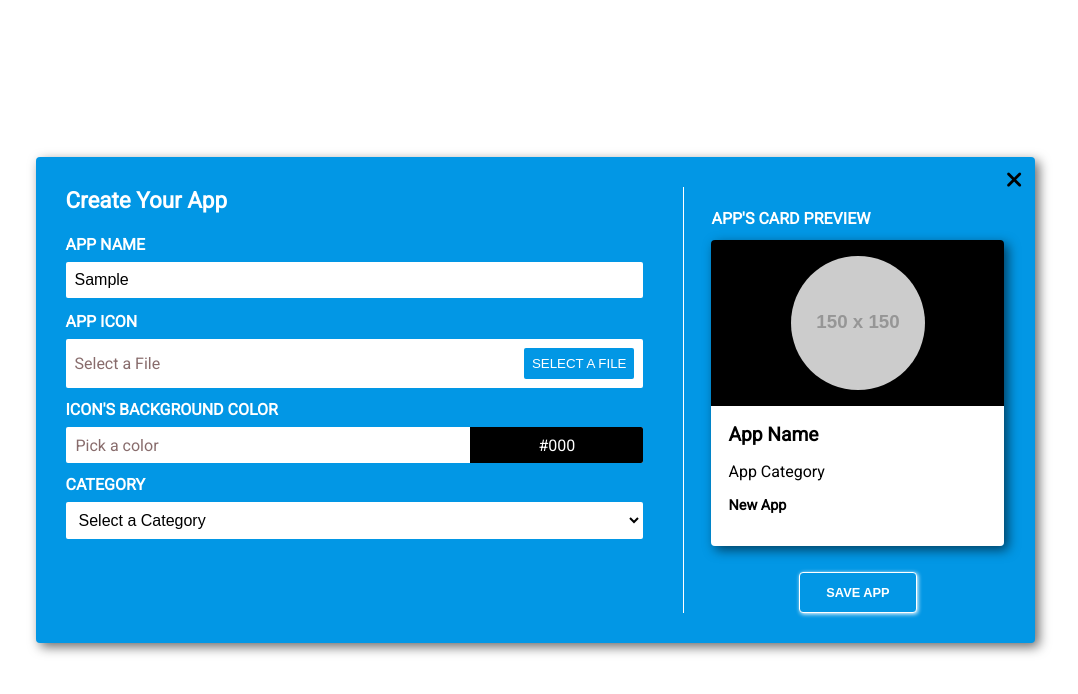
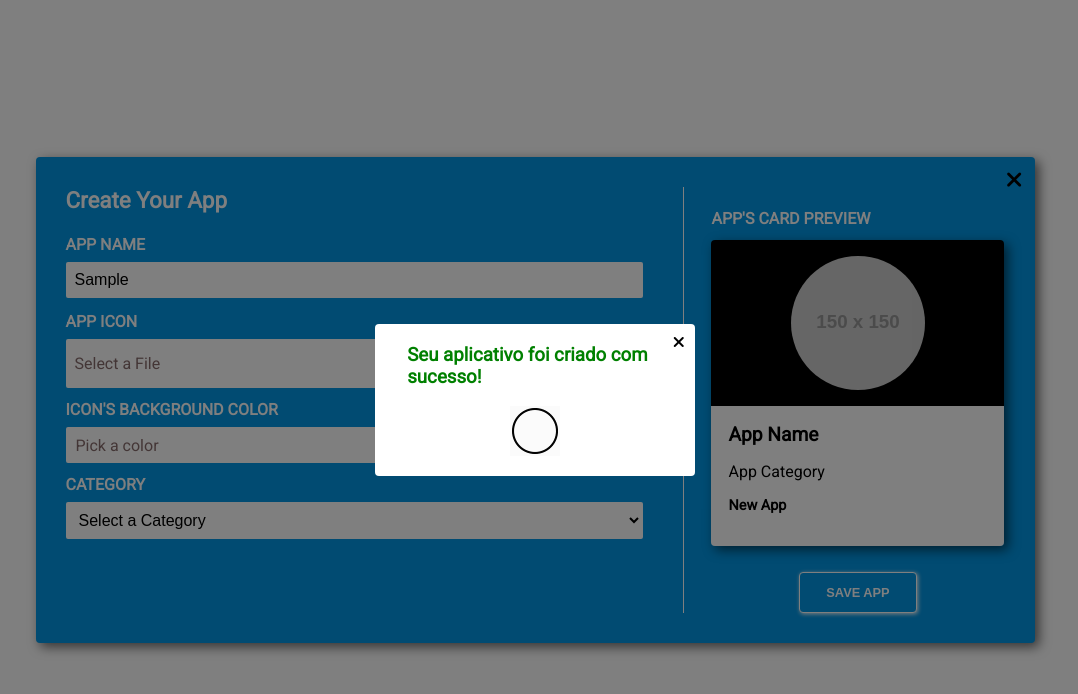
Before and after one commit to iuriian/Wizard-App-Challenge, a Vue app: page / in a window 1280 px wide. Both pictures are taken after typing "Sample" into the empty fields and a click on the button "SAVE APP". Shown: the top 694 px of the page, without its empty margins (105-1183 px from the left). Built offline with nearby package versions, Linux system fonts and the light colour scheme.

Commit message:
implementação do modal de sucesso

```diff
--- a/src/App.vue
+++ b/src/App.vue
@@ -26,6 +26,7 @@
         </div>
       </div>
     </div>
+    <modal-success v-if="showModal" @close="closeModal"></modal-success>
   </div>
 </template>
 
@@ -36,6 +37,8 @@ import CustomSelectVue from "./components/CustomSelect.vue";
 import CardPreviewAppVue from "./components/CardPreviewApp.vue";
 import CustomInputFileVue from "./components/CustomInputFile.vue";
 
+import ModalSuccessVue from "./components/modal-success";
+
 export default {
   name: "App",
   components: {
@@ -43,14 +46,16 @@ export default {
     "custom-input-file": CustomInputFileVue,
     "custom-input-color": CustomInputColorVue,
     "custom-select": CustomSelectVue,
-    "card-preview-app": CardPreviewAppVue
+    "card-preview-app": CardPreviewAppVue,
+    "modal-success": ModalSuccessVue
   },
   data() {
     return {
       name: "",
       icon: "",
       iconBackground: "",
-      category: ""
+      category: "",
+      showModal: false
     };
   },
   methods: {
@@ -70,6 +75,10 @@ export default {
       this.category = payload.category;
     },
 
+    closeModal(payload) {
+      this.showModal = payload.modal;
+    },
+
     saveApp() {
       var appForm = {};
 
@@ -78,6 +87,7 @@ export default {
       appForm["background"] = this.iconBackground;
       appForm["category"] = this.category;
 
+      this.showModal = true;
       console.log(appForm);
     }
   }
--- /dev/null
+++ b/src/components/modal-success.vue
@@ -0,0 +1,61 @@
+<template>
+  <div class="modal-background">
+    <div class="modal-wrapper">
+      <i class="fas fa-times" @click="closeModal"></i>
+      <div class="modal-container">
+        <h3>Seu aplicativo foi criado com sucesso!</h3>
+        <img src="../assets/gif/check-circle.gif" alt srcset />
+      </div>
+    </div>
+  </div>
+</template>
+
+<script>
+export default {
+  name: "ModalSuccess",
+  methods: {
+    closeModal() {
+      this.$emit("close", { modal: false });
+    }
+  }
+};
+</script>
+
+<style lang="scss">
+.modal-background {
+  display: flex;
+  justify-content: center;
+  align-items: center;
+  position: fixed;
+  top: 0;
+  left: 0;
+  z-index: 9999;
+  width: 100%;
+  height: 100%;
+  background-color: #00000080;
+
+  .modal-wrapper {
+    position: relative;
+
+    .fa-times {
+      top: 10px;
+      right: 10px;
+      position: absolute;
+    }
+    .modal-container {
+      background-color: #fff;
+      padding: 6% 10%;
+      border-radius: 4px;
+      display: flex;
+      flex-flow: column nowrap;
+      justify-content: center;
+      align-items: center;
+      color: #008000;
+
+      h3 {
+        margin-top: 0px;
+      }
+    }
+  }
+}
+</style>
```
Also changed, not shown: src/components/modal-warning.vue (added, +10 -0 lines), src/assets/gif/check-circle.gif (added).
